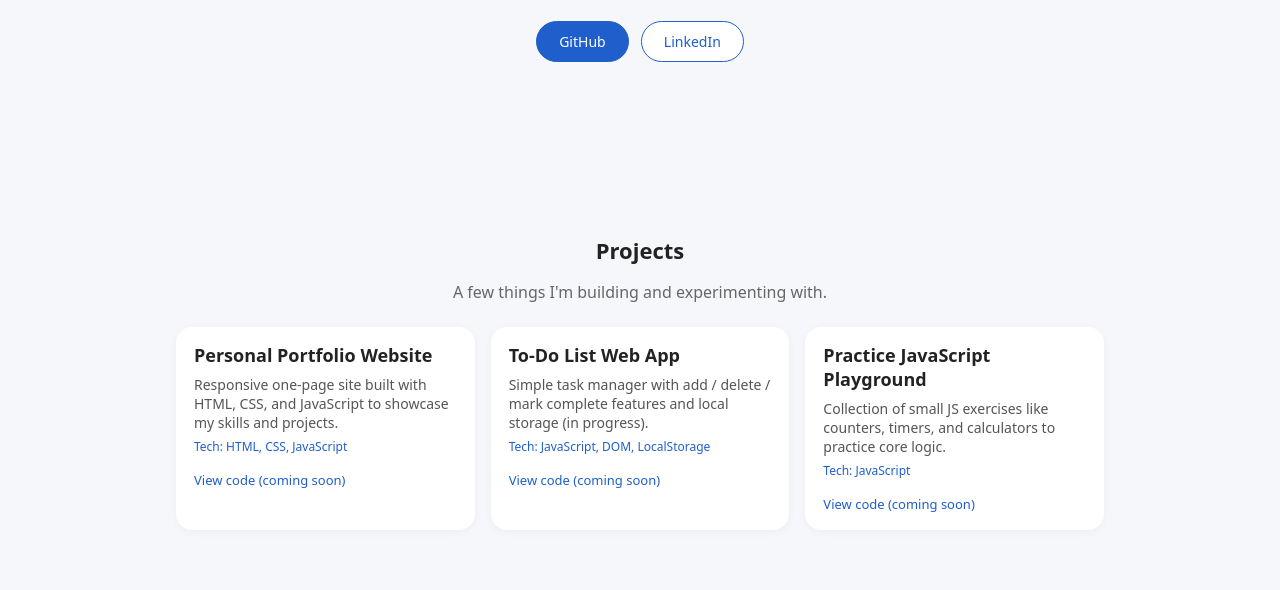
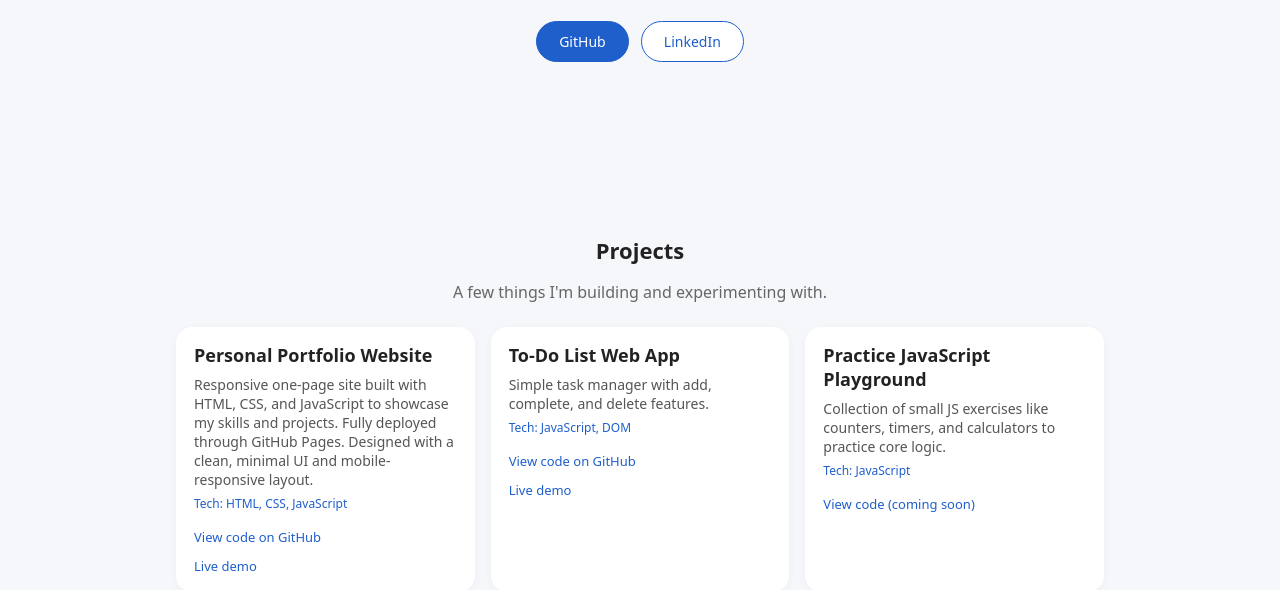
Before and after one commit to PinHungChiang/portfolio, a plain HTML site: page index.html in a window 1280 px wide. Shown: the part 362-952 px from the top of the page. Drawn offline with Linux system fonts and the light colour scheme.

Commit message:
Enhance project descriptions

```diff
--- a/index.html
+++ b/index.html
@@ -43,24 +43,40 @@
 
         <div class="card-grid">
 
+            <!-- Portfolio -->
             <div class="card">
                 <h3>Personal Portfolio Website</h3>
                 <p>
-                    Responsive one-page site built with HTML, CSS, and JavaScript to showcase my skills and projects.
+                       Responsive one-page site built with HTML, CSS, and JavaScript to showcase my skills and projects.
+                       Fully deployed through GitHub Pages. Designed with a clean, minimal UI and mobile-responsive layout.
                 </p>
                 <p class="tech">Tech: HTML, CSS, JavaScript</p>
-                <a href="#" class="card-link">View code (coming soon)</a>
+                <a href="https://github.com/PinHungChiang/portfolio" target="_blank" class="card-link">
+                    View code on GitHub
+                </a>
+                <br>
+                <a href="https://pinhungchiang.github.io/portfolio/" target="_blank" class="card-link">
+                    Live demo
+                </a>
             </div>
 
+            <!-- To-Do App -->
             <div class="card">
                 <h3>To-Do List Web App</h3>
                 <p>
-                    Simple task manager with add / delete / mark complete features and local storage (in progress).
+                    Simple task manager with add, complete, and delete features.
                 </p>
-                <p class="tech">Tech: JavaScript, DOM, LocalStorage</p>
-                <a href="#" class="card-link">View code (coming soon)</a>
+                <p class="tech">Tech: JavaScript, DOM</p>
+                <a href="https://github.com/PinHungChiang/todo-app" target="_blank" class="card-link">
+                    View code on GitHub
+                </a>
+                <br>
+                <a href="https://pinhungchiang.github.io/todo-app/" target="_blank" class="card-link">
+                    Live demo
+                </a>
             </div>
 
+            <!-- JS Playground -->
             <div class="card">
                 <h3>Practice JavaScript Playground</h3>
                 <p>
@@ -101,7 +117,9 @@
 
         <div class="contact-buttons">
             <a href="mailto:a10455140@gmail.com" class="btn primary">Email Me</a>
-            <a href="https://www.linkedin.com/in/你的linkedin" target="_blank" class="btn secondary">Connect on LinkedIn</a>
+            <a href="https://www.linkedin.com/in/pinhung-chiang-6ab509349/" target="_blank" class="btn secondary">
+                Connect on LinkedIn
+            </a>
         </div>
 
         <p class="contact-note">
```
